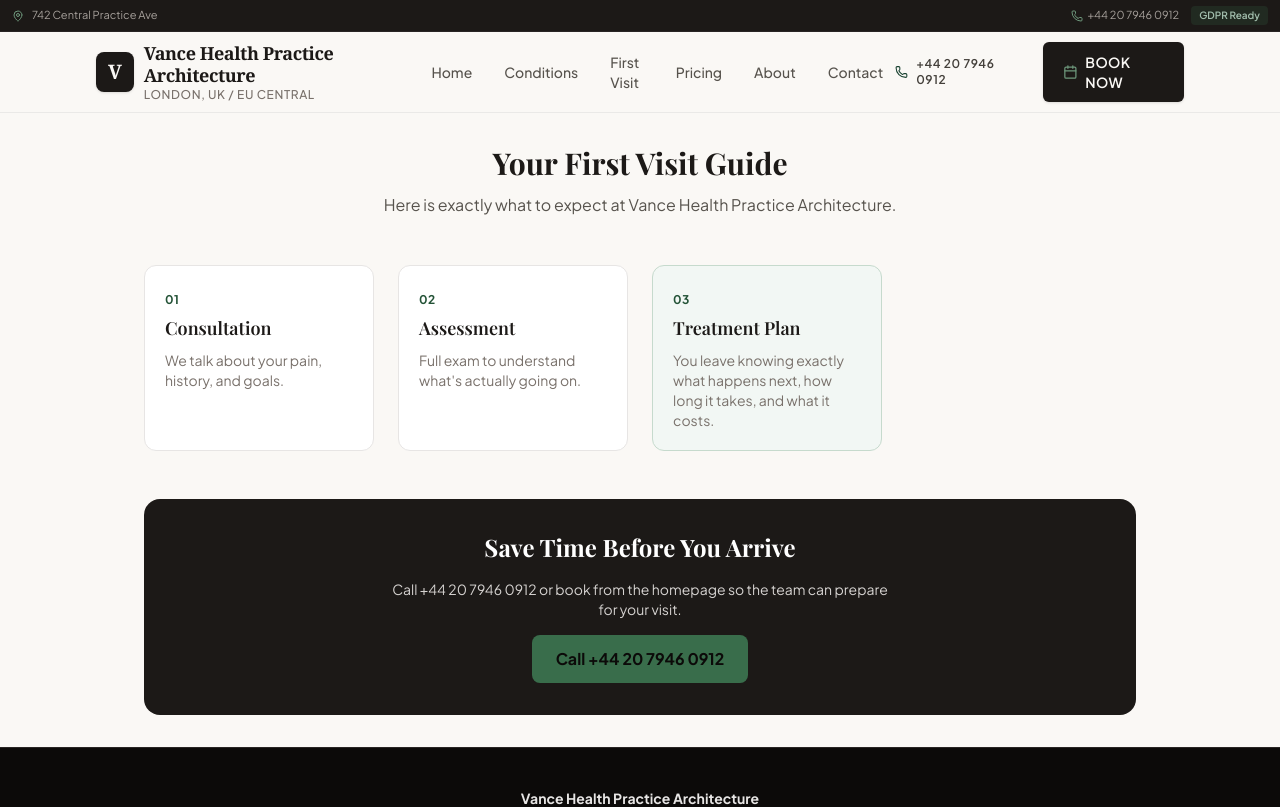
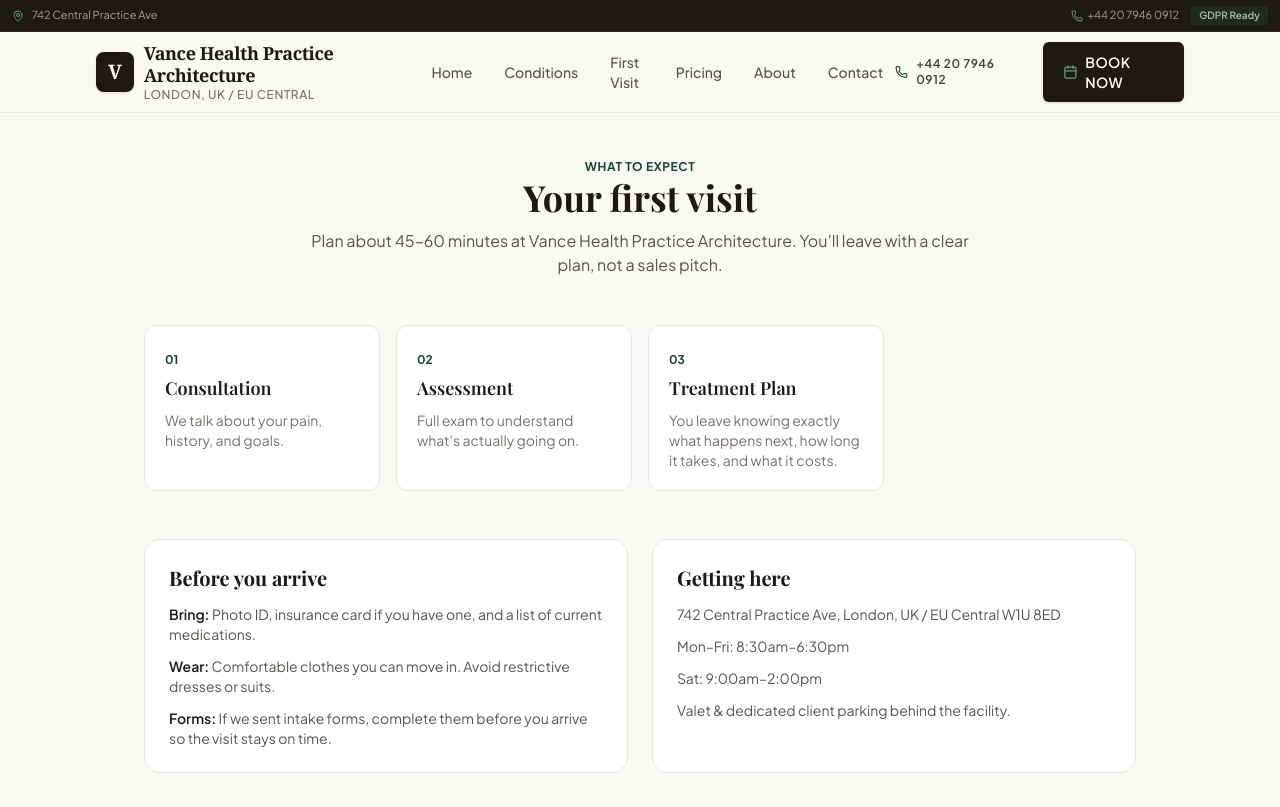
Before and after one commit to drealslick/Chiropractor-web-demo, a React (Vite) app: page /first-visit in a window 1280 px wide. Shown: the top 807 px of the page. Built offline with nearby package versions, Linux system fonts and the light colour scheme; no server answers; the database is empty; a web font is replaced by a local one.

Commit message:
Update FirstVisit.tsx

```diff
--- a/src/pages/FirstVisit.tsx
+++ b/src/pages/FirstVisit.tsx
@@ -4,6 +4,14 @@ import { firstVisitSteps, processSteps } from '../data/clinicData';
 
 export default function FirstVisit() {
   const { clinicData: clinic } = useClinic();
+  const extra = clinic as typeof clinic & {
+    firstVisitDuration?: string;
+    firstVisitBring?: string;
+    firstVisitWear?: string;
+    firstVisitAfter?: string;
+    firstVisitForms?: string;
+  };
+
   const steps = clinic.customFirstVisitSteps?.length
     ? clinic.customFirstVisitSteps
     : clinic.customProcessSteps?.length
@@ -13,27 +21,25 @@ export default function FirstVisit() {
         : processSteps;
 
   return (
-    <div className="space-y-12 py-8 px-4 max-w-5xl mx-auto">
+    <div className="space-y-12 py-10 px-4 max-w-5xl mx-auto">
       <section className="text-center space-y-3">
-        <h1 className="text-3xl font-bold text-stone-900">
-          {clinic.firstVisitTitle || 'Your First Visit Guide'}
+        <span className="text-xs font-bold text-emerald-700 uppercase tracking-wider">
+          {clinic.firstVisitSubtitle || 'What to expect'}
+        </span>
+        <h1 className="text-3xl md:text-4xl font-bold text-stone-900">
+          {clinic.firstVisitTitle || 'Your first visit'}
         </h1>
-        <p className="text-stone-600 max-w-xl mx-auto">
-          {clinic.firstVisitSubtitle ||
-            `Here is exactly what to expect at ${clinic.name}.`}
+        <p className="text-stone-600 max-w-2xl mx-auto">
+          {extra.firstVisitDuration ||
+            `Plan about 45–60 minutes at ${clinic.name}. You’ll leave with a clear plan, not a sales pitch.`}
         </p>
       </section>
 
-      <section className="grid grid-cols-1 md:grid-cols-4 gap-6">
+      <section className="grid grid-cols-1 md:grid-cols-2 lg:grid-cols-4 gap-4">
         {steps.map((step, i) => (
-          <div
-            key={`${step.number}-${i}`}
-            className={`p-5 border rounded-xl ${
-              i === 2 ? 'bg-emerald-50 border-emerald-200' : 'bg-white border-stone-200'
-            }`}
-          >
-            <span className="text-xs font-bold text-emerald-600 uppercase tracking-wider">
-              {String(step.number || `Step ${i + 1}`)}
+          <div key={`${step.number}-${i}`} className="p-5 bg-white border border-stone-200 rounded-xl">
+            <span className="text-xs font-bold text-emerald-700 uppercase">
+              {String(step.number || `0${i + 1}`)}
             </span>
             <h3 className="font-semibold text-lg text-stone-900 mt-1">{step.title}</h3>
             <p className="text-sm text-stone-500 mt-2">{step.description}</p>
@@ -41,17 +47,61 @@ export default function FirstVisit() {
         ))}
       </section>
 
+      <section className="grid grid-cols-1 md:grid-cols-2 gap-6">
+        <div className="p-6 bg-white border border-stone-200 rounded-2xl space-y-3">
+          <h2 className="text-xl font-bold text-stone-900">Before you arrive</h2>
+          <p className="text-sm text-stone-600">
+            <span className="font-semibold text-stone-900">Bring: </span>
+            {extra.firstVisitBring || 'Photo ID, insurance card if you have one, and a list of current medications.'}
+          </p>
+          <p className="text-sm text-stone-600">
+            <span className="font-semibold text-stone-900">Wear: </span>
+            {extra.firstVisitWear || 'Comfortable clothes you can move in. Avoid restrictive dresses or suits.'}
+          </p>
+          <p className="text-sm text-stone-600">
+            <span className="font-semibold text-stone-900">Forms: </span>
+            {extra.firstVisitForms || 'If we sent intake forms, complete them before you arrive so the visit stays on time.'}
+          </p>
+        </div>
+        <div className="p-6 bg-white border border-stone-200 rounded-2xl space-y-3">
+          <h2 className="text-xl font-bold text-stone-900">Getting here</h2>
+          <p className="text-sm text-stone-600">
+            {clinic.address}
+            {clinic.cityState ? `, ${clinic.cityState}` : ''}
+            {clinic.zip ? ` ${clinic.zip}` : ''}
+          </p>
+          <p className="text-sm text-stone-600">{clinic.hoursWeekday}</p>
+          <p className="text-sm text-stone-600">{clinic.hoursSaturday}</p>
+          <p className="text-sm text-stone-600">{clinic.parkingNote || 'Parking details when you book.'}</p>
+        </div>
+      </section>
+
+      <section className="p-6 bg-emerald-50 border border-emerald-100 rounded-2xl space-y-2">
+        <h2 className="text-xl font-bold text-stone-900">After the visit</h2>
+        <p className="text-sm text-stone-700">
+          {extra.firstVisitAfter ||
+            'You’ll know what we found, what we recommend, how long it usually takes, and what it costs before you commit to a plan.'}
+        </p>
+      </section>
+
       <section className="p-8 bg-stone-900 text-white rounded-2xl text-center space-y-4">
-        <h2 className="text-2xl font-bold">Save Time Before You Arrive</h2>
-        <p className="text-stone-300 max-w-lg mx-auto text-sm">
-          Call {clinic.phone} or book from the homepage so the team can prepare for your visit.
-        </p>
-        <a
-          href={`tel:${clinic.phoneRaw || clinic.phone}`}
-          className="inline-block bg-emerald-500 hover:bg-emerald-600 text-stone-950 font-bold px-6 py-3 rounded-lg transition"
-        >
-          Call {clinic.phone}
-        </a>
+        <h2 className="text-2xl font-bold">{clinic.offerHeadline || 'Book the first visit'}</h2>
+        <p className="text-stone-300 text-sm">{clinic.offerSubtext || `Call ${clinic.phone}`}</p>
+        {clinic.externalBookingUrl ? (
+          <a
+            href={clinic.externalBookingUrl}
+            className="inline-block bg-emerald-500 text-stone-950 font-bold px-6 py-3 rounded-lg"
+          >
+            {clinic.offerCtaText || 'Book now'}
+          </a>
+        ) : (
+          <a
+            href={`tel:${clinic.phoneRaw || clinic.phone}`}
+            className="inline-block bg-emerald-500 text-stone-950 font-bold px-6 py-3 rounded-lg"
+          >
+            Call {clinic.phone}
+          </a>
+        )}
       </section>
     </div>
   );
```
